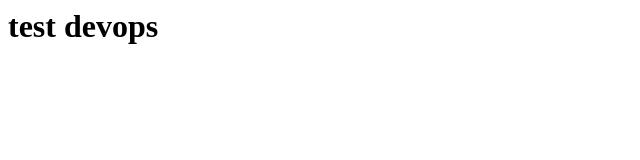
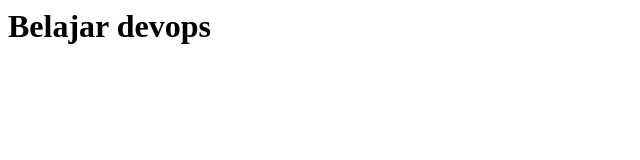
Before and after one commit to riefqiAli/iqfeir, a plain HTML site: page index.html in a window 1280 px wide. Shown: the whole page, without its empty margins (0-640 px from the left). Drawn offline with Linux system fonts and the light colour scheme.

Commit message:
update index

```diff
--- a/index.html
+++ b/index.html
@@ -5,7 +5,7 @@
 </head>
 
 <body>
-    <h1>test devops</h1>
+    <h1>Belajar devops</h1>
 </body>
 
 </html>
```
